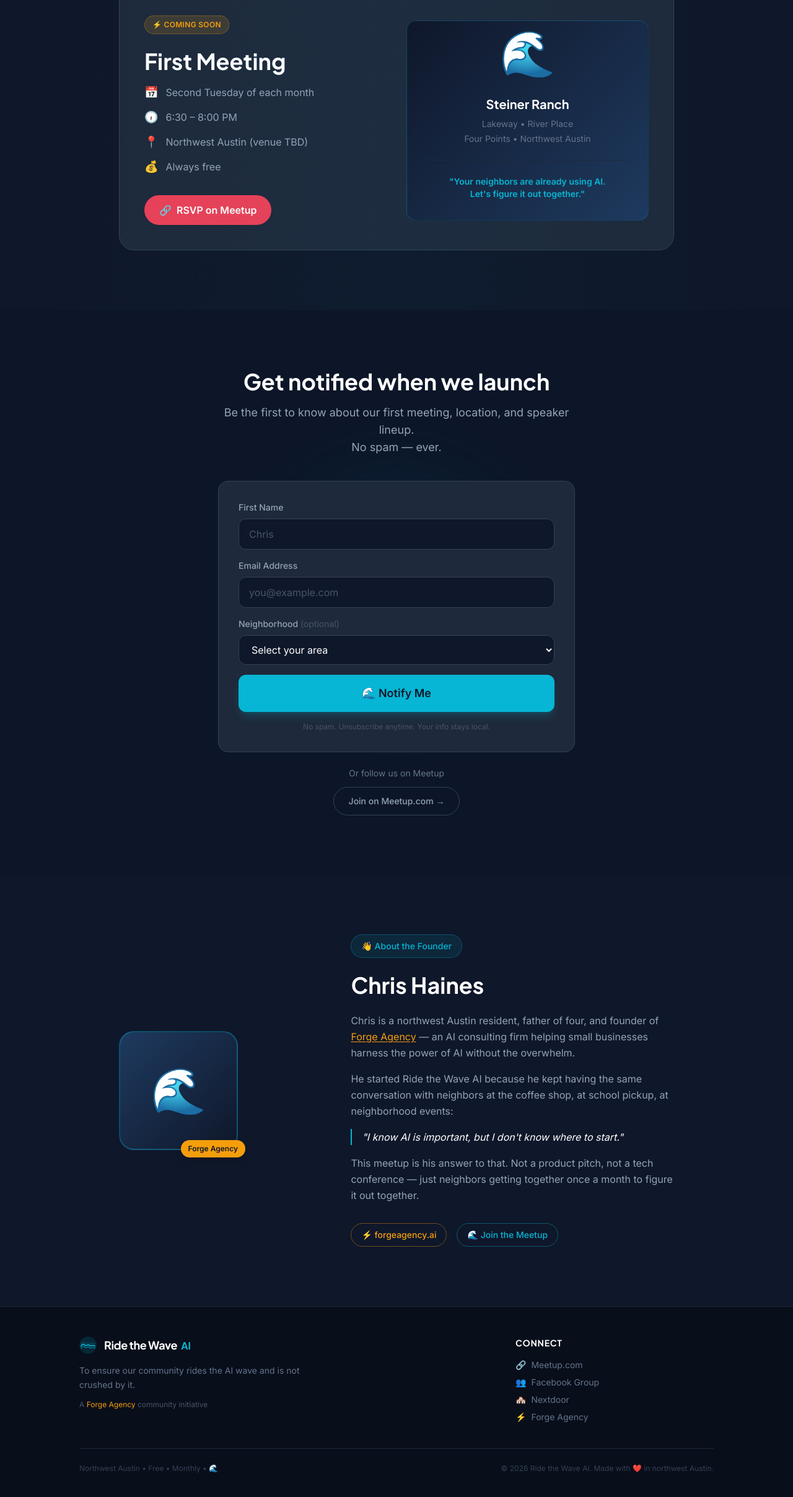
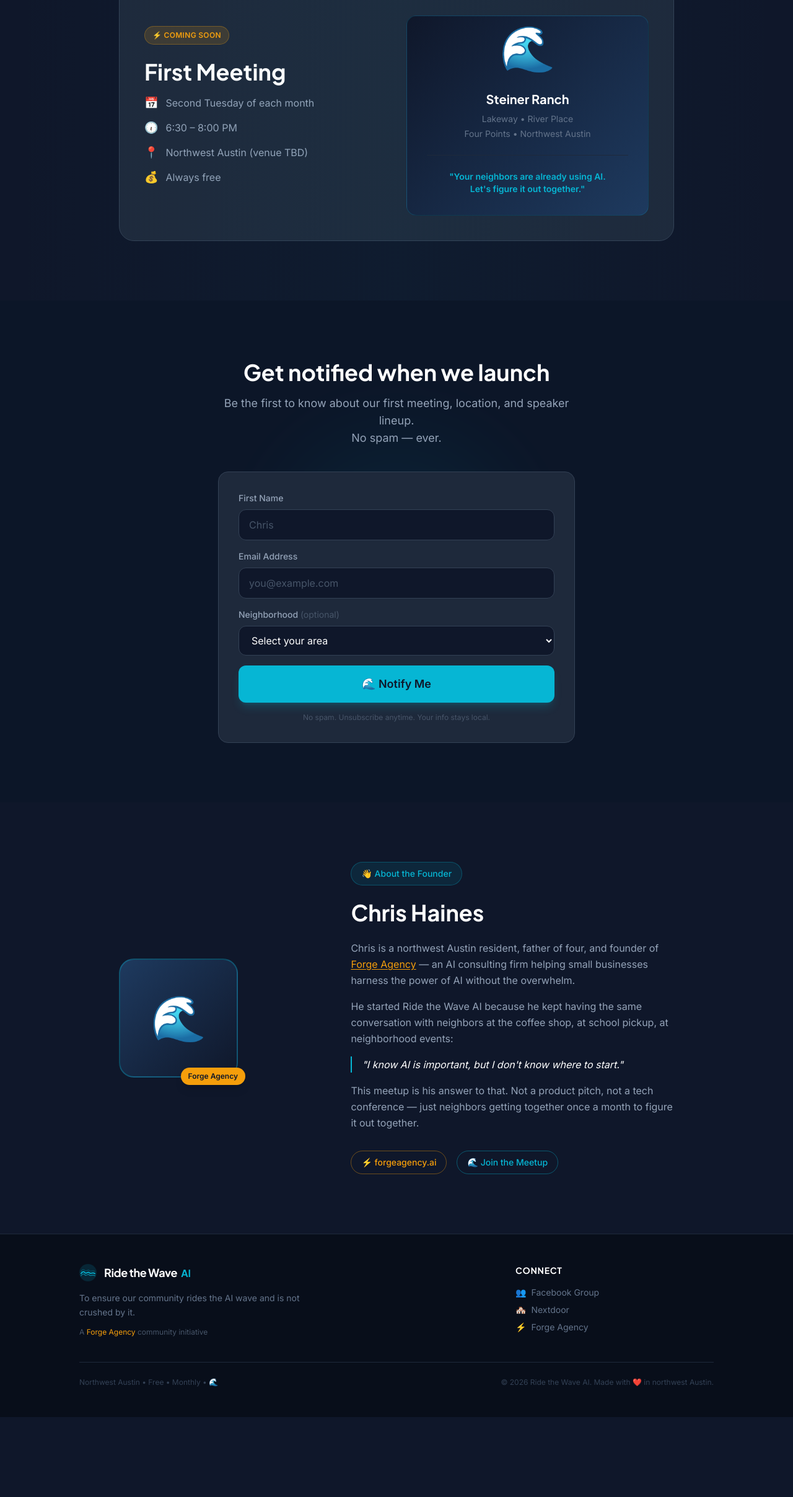
Before and after one commit to crhaines56-stack/ride-the-wave, a Next.js app: page / in a window 1280 px wide. Shown: the part 3766-6182 px from the top of the page at 62% size. After the commit the page ends 6053 px from the top, so only its background shows below. Built offline with nearby package versions, Linux system fonts and the light colour scheme.

Commit message:
Remove all Meetup.com links/buttons until link is ready

```diff
--- a/components/EventSection.tsx
+++ b/components/EventSection.tsx
@@ -65,16 +65,7 @@ export default function EventSection() {
                   </div>
                 </div>
 
-                <div className="flex flex-col sm:flex-row gap-3">
-                  <a
-                    href="https://www.meetup.com"
-                    target="_blank"
-                    rel="noopener noreferrer"
-                    className="flex items-center justify-center gap-2 px-6 py-3 bg-[#E94057] text-white font-bold rounded-full hover:bg-[#c73347] transition-all duration-200 hover:scale-105"
-                  >
-                    <span>🔗</span> RSVP on Meetup
-                  </a>
-                </div>
+
               </div>
 
               {/* Right: visual card */}
--- a/components/Footer.tsx
+++ b/components/Footer.tsx
@@ -36,14 +36,7 @@ export default function Footer() {
               Connect
             </h4>
             <div className="space-y-2">
-              <a
-                href="https://www.meetup.com"
-                target="_blank"
-                rel="noopener noreferrer"
-                className="flex items-center gap-2 text-[#64748B] hover:text-[#06B6D4] text-sm transition-colors"
-              >
-                <span>🔗</span> Meetup.com
-              </a>
+
               <a
                 href="https://www.facebook.com"
                 target="_blank"
--- a/components/SignupSection.tsx
+++ b/components/SignupSection.tsx
@@ -136,18 +136,7 @@ export default function SignupSection() {
             </form>
           )}
 
-          {/* Secondary CTA */}
-          <div className="mt-6 text-center">
-            <p className="text-[#64748B] text-sm mb-3">Or follow us on Meetup</p>
-            <a
-              href="https://www.meetup.com"
-              target="_blank"
-              rel="noopener noreferrer"
-              className="inline-flex items-center gap-2 px-6 py-3 border border-[#334155] text-[#94A3B8] rounded-full hover:border-[#06B6D4] hover:text-[#06B6D4] transition-all duration-200 text-sm font-medium"
-            >
-              Join on Meetup.com →
-            </a>
-          </div>
+
         </motion.div>
       </div>
     </section>
```
